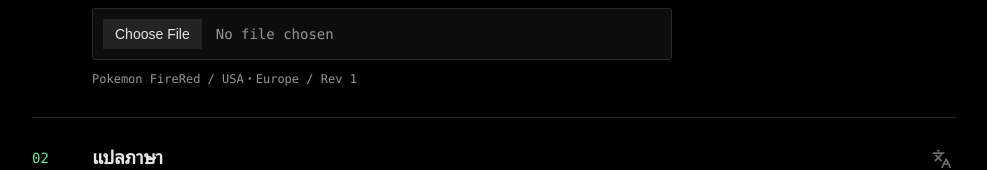
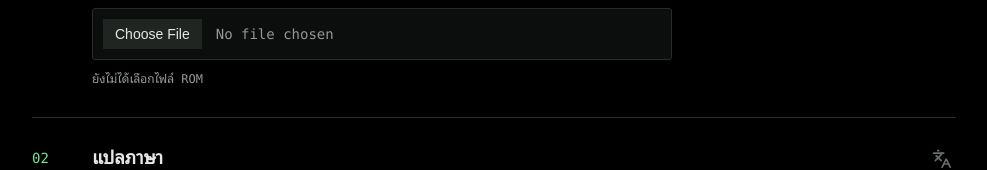
Before and after one commit to t4emin/game-translation-studio, a Next.js app: page / in a window 1280 px wide. Shown: the part 197-367 px from the top of the page, without its empty margins (146-1133 px from the left). Built offline with nearby package versions, Linux system fonts and the light colour scheme.

Commit message:
Show uploaded ROM filename in analysis

```diff
--- a/app/page.tsx
+++ b/app/page.tsx
@@ -19,7 +19,7 @@ type AiAdapterAnalysis = {
 };
 type Analysis = {
   compatibility:"full"|"experimental"|"unsupported";
-  metadata:{title?:string;gameId?:string;revision?:string;fileSize:number;checksum:string;details:Record<string,string|number|boolean|null>};
+  metadata:{fileName:string;title?:string;gameId?:string;revision?:string;fileSize:number;checksum:string;details:Record<string,string|number|boolean|null>};
   adapter?:{name:string;region:string;revision:string;capabilities:Record<string,boolean>};
   capabilities:Record<string,string>;
   genericScan?:{
@@ -145,10 +145,11 @@ export default function Home() {
     }finally{setAiBusy(false);}
   }
   const percent=project?Math.round(project.done/project.total*100):0;
+  const currentFileName=project?.name??analysis?.metadata.fileName??"ยังไม่ได้เลือกไฟล์ ROM";
   return <main className="shell">
     <header className="topbar"><div className="brand"><img src="/logo.png" className="brandLogo" alt=""/><div><p className="eyebrow">GBA WORKBENCH / LOCAL-FIRST</p><h1>Game Translation Studio</h1></div></div><Terminal size={22} aria-hidden="true"/></header>
     <section className="flow" aria-label="Translation">
-      <div className="step"><span className="stepNumber">01</span><div className="stepBody"><h2>Upload ROM</h2><input aria-label="Upload ROM" type="file" accept=".gba" disabled={!!busy} onChange={e=>{const f=e.target.files?.[0];if(f)void upload(f);}}/><p className="fileName">{project?.name??"Pokemon FireRed / USA・Europe / Rev 1"}</p></div><Upload className="stepIcon" size={20}/></div>
+      <div className="step"><span className="stepNumber">01</span><div className="stepBody"><h2>Upload ROM</h2><input aria-label="Upload ROM" type="file" accept=".gba" disabled={!!busy} onChange={e=>{const f=e.target.files?.[0];if(f)void upload(f);}}/><p className="fileName">{currentFileName}</p></div><Upload className="stepIcon" size={20}/></div>
       <div className="step"><span className="stepNumber">02</span><div className="stepBody"><h2>แปลภาษา</h2><fieldset disabled={!!busy||!!project?.done}><legend>ภาษาปลายทาง</legend><label><input type="radio" name="target" checked={target==="thai"} onChange={()=>void selectTarget("thai")}/>ไทย</label><label><input type="radio" name="target" checked={target==="english"} onChange={()=>void selectTarget("english")}/>English</label></fieldset>
       <div className="actions"><button disabled={!project||!!busy||project.complete} onClick={()=>void translate()}>{project?.complete?<Check size={17}/>:project?.done?<RotateCw size={17}/>:<Languages size={17}/>} {project?.complete?"แปลเสร็จแล้ว":project?.done?"แปลต่อ":"แปล"}</button>{busy==="translate"&&<button className="secondary" disabled={stopping} onClick={()=>{stop.current=true;setStopping(true);setStatus("กำลังบันทึกชุดปัจจุบัน...");}}><Pause size={17}/>{stopping?"กำลังพัก...":"พัก"}</button>}</div></div><Languages className="stepIcon" size={20}/></div>
       <div className="step"><span className="stepNumber">03</span><div className="stepBody"><h2>Export</h2><button className="secondary" disabled={!project?.complete||!!busy} onClick={()=>void download()}><Download size={17}/>Export .gba</button></div><Download className="stepIcon" size={20}/></div>
@@ -158,6 +159,7 @@ export default function Home() {
       <div className="analysisHeader"><span className={`badge ${analysis.compatibility}`}>{analysis.compatibility.toUpperCase()}</span><span>{analysis.adapter?.name??"Generic GBA Analysis"}</span></div>
       <div className="analysisGrid">
         <span>Title</span><strong>{analysis.metadata.title||"Unknown"}</strong>
+        <span>File</span><strong>{analysis.metadata.fileName}</strong>
         <span>Game Code</span><strong>{analysis.metadata.gameId||"Unknown"}</strong>
         <span>Revision</span><strong>{analysis.metadata.revision||"Unknown"}</strong>
         <span>SHA-256</span><strong className="hash">{analysis.metadata.checksum}</strong>
--- a/src/core/providers/openai/analysis.ts
+++ b/src/core/providers/openai/analysis.ts
@@ -83,6 +83,7 @@ export class OpenAIAdapterAnalysisProvider {
 function compactReport(report: AnalysisReport) {
   return {
     metadata: {
+      fileName: report.metadata.fileName,
       title: report.metadata.title,
       gameId: report.metadata.gameId,
       revision: report.metadata.revision,
```
Also changed, not shown: 1 other file (tests, documents, lock files or other folders).
